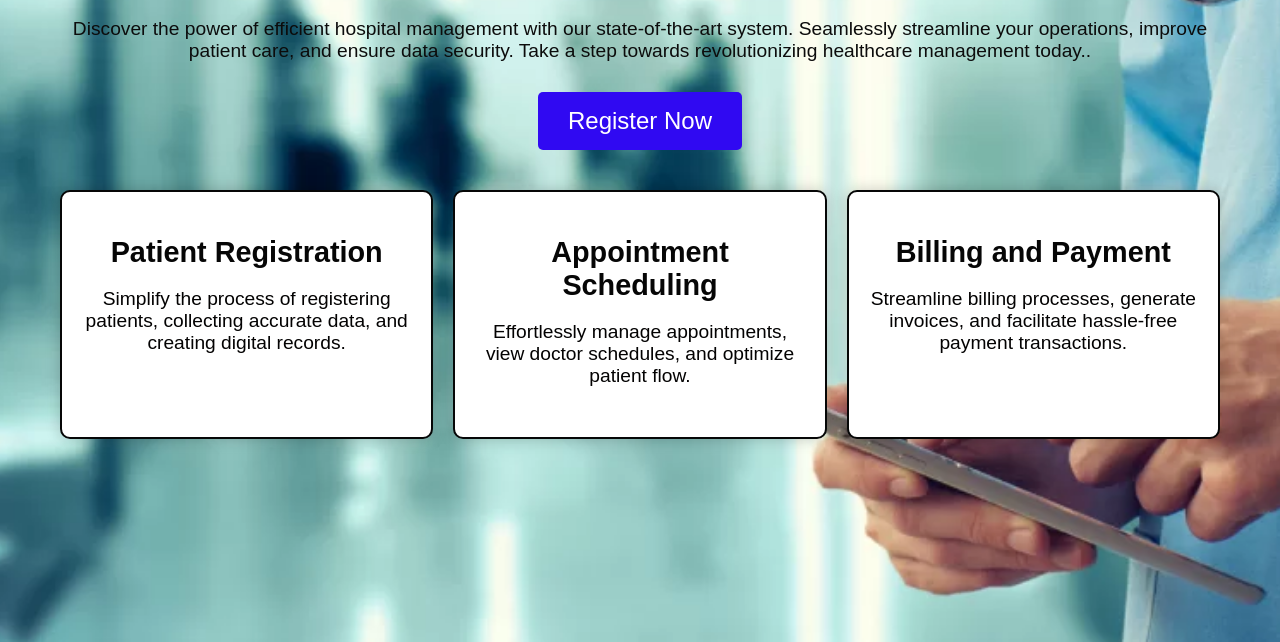
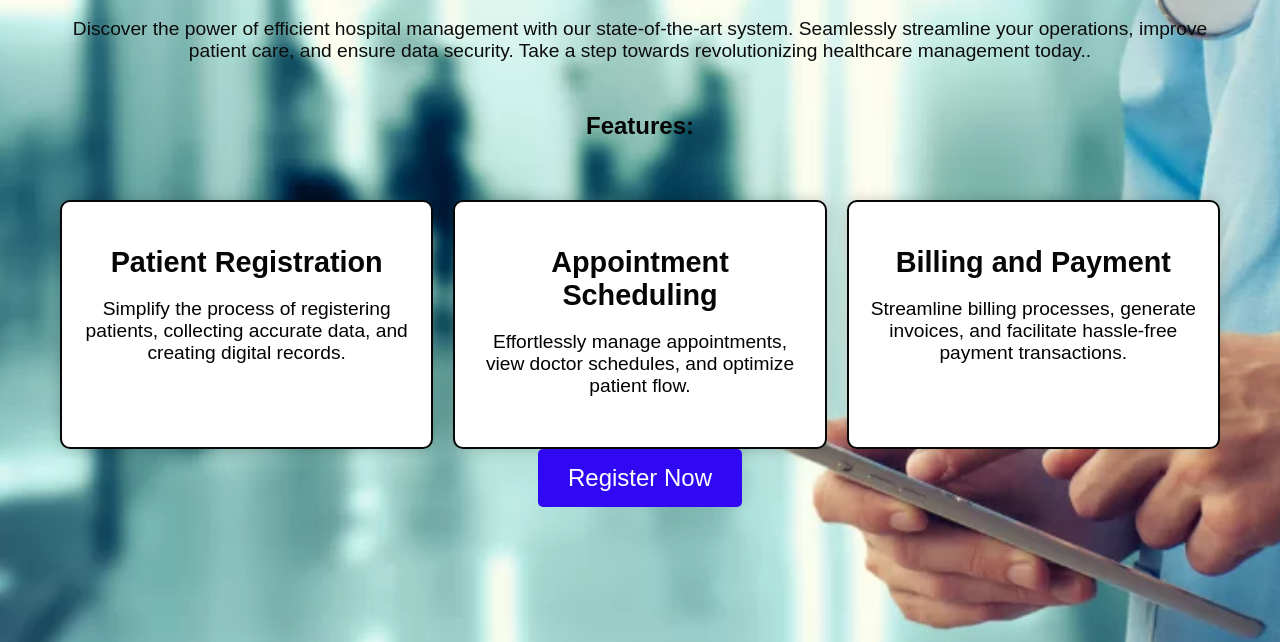
Before and after one commit to Prarthanaaaa/Project1, a plain HTML site: page index.html in a window 1280 px wide. Shown: the part 158-800 px from the top of the page. Drawn offline with Linux system fonts and the light colour scheme; a script that the page names is missing.

Commit message:
Update index.html

```diff
--- a/index.html
+++ b/index.html
@@ -11,8 +11,8 @@
     <div class="container">
         <h1>Welcome to Our Hospital Management System</h1>
         <p>Discover the power of efficient hospital management with our state-of-the-art system. Seamlessly streamline your operations, improve patient care, and ensure data security. Take a step towards revolutionizing healthcare management today..</p>
-        <a href="https://prarthanaaaa.github.io/" class="register-btn" target="_blank">Register Now</a>
 
+    <h2><strong>Features:</strong></h2>
 
         <div class="feature-boxes">
             <div class="feature-box">
@@ -29,8 +29,10 @@
                 <h2>Billing and Payment</h2>
                 <p>Streamline billing processes, generate invoices, and facilitate hassle-free payment transactions.</p>
             </div>
+
     </div>
 
+    <a href="https://prarthanaaaa.github.io/" class="register-btn" target="_blank">Register Now</a>
     <script src="script.js"></script>
 </body>
 </html>
```
